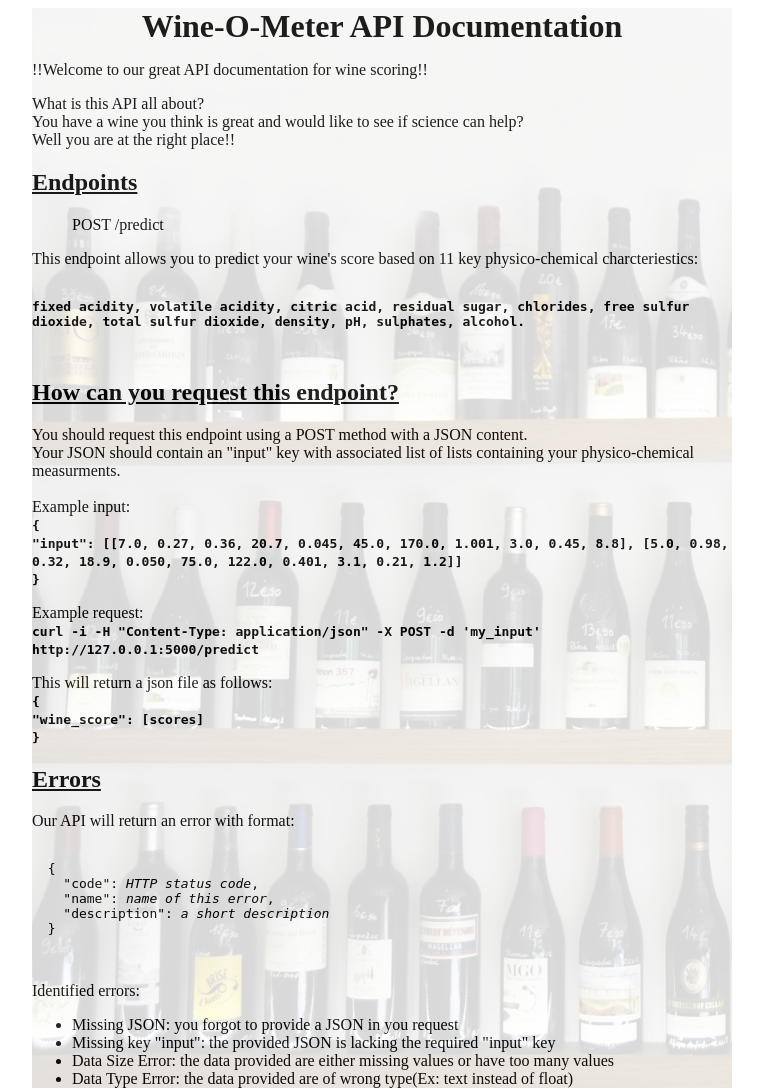
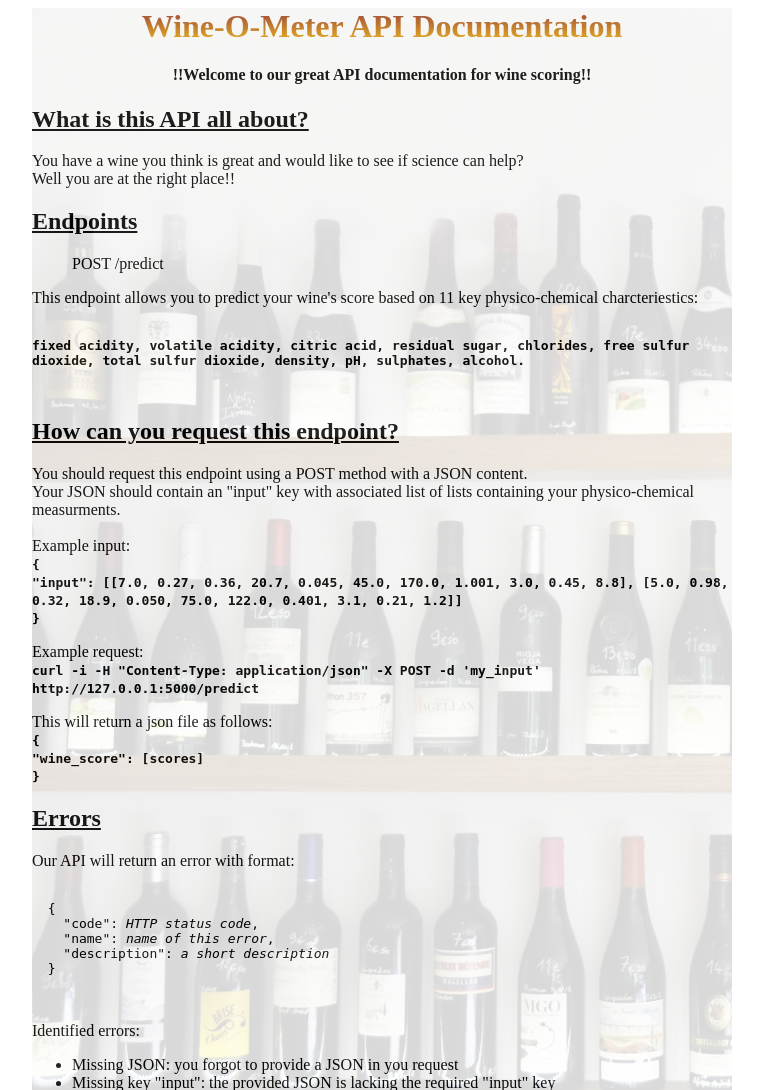
Before and after one commit to nicolas-hegerle/P07_ML_in_prod, a Flask app: page / in a window 1280 px wide. Shown: the top 1090 px of the page, without its empty margins (258-1021 px from the left). Run offline with Flask 2, Linux system fonts and the light colour scheme.

Commit message:
updated app to run on heroku

```diff
--- a/app.py
+++ b/app.py
@@ -109,4 +109,4 @@ def index():
 
 
 if __name__ == "__main__":
-    app.run(debug=True)
+    app.run(debug = False, host="0.0.0.0")
--- a/static/style.css
+++ b/static/style.css
@@ -20,6 +20,17 @@ h1{
     width:500px;
     margin: 0 auto;
     text-align: center;
+    background-color: #f3ec78;
+    background-image: linear-gradient(#8f2929, #f5b905);
+    background-size: 100%;
+    -webkit-background-clip: text;
+    -moz-background-clip: text;
+    -webkit-text-fill-color: transparent;
+    -moz-text-fill-color: transparent;
+  }
+
+  h4{
+    text-align: center;
   }
 
 
--- a/templates/index.html
+++ b/templates/index.html
@@ -4,14 +4,19 @@
 
  <div class ="centered">
 
-  <h1 text-align: center>Wine-O-Meter API Documentation</h1>
+  <h1>Wine-O-Meter API Documentation</h1>
+
+  <h4 text-align: center>
+    !!Welcome to our great API documentation for wine scoring!!
+  </h4>
+
+    <h2>
+      <ins>
+    What is this API all about?
+      </ins>
+    </h2>
 
   <p>
-    !!Welcome to our great API documentation for wine scoring!!
-  </p>
-
-  <p>
-    What is this API all about? <br>
     You have a wine you think is great and would like to see if science can help? <br>
     Well you are at the right place!!
   </p>
--- a/templates/layout.html
+++ b/templates/layout.html
@@ -2,7 +2,7 @@
 <html>
 
 <head>
-  <title>API Documentation</title>
+  <title>Wine-O-Meter API Documentation</title>
   <meta name="viewport" content="width=device-width, initial-scale=1">
   <!-- Add the following line to style your pages with your own CSS -->
   <link rel="stylesheet" href="{{ url_for('static', filename= 'style.css') }}">
```
Also changed, not shown: requirements.txt (added, +11 -0 lines), test.py (added, +29 -0 lines), train.py (added, +35 -0 lines), 4 other files.
